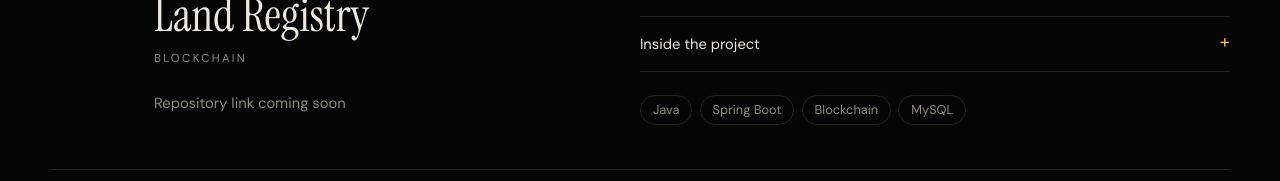
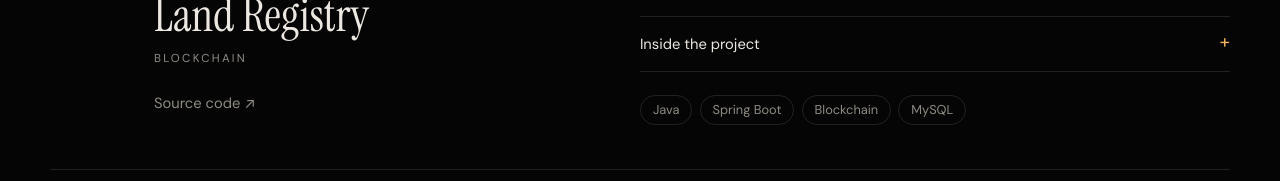
Before and after one commit to rushikesh028/portfolio-rj, a plain HTML site: page index.html in a window 1280 px wide. Shown: the part 2936-3117 px from the top of the page. Drawn offline with Linux system fonts and the light colour scheme.

Commit message:
Update index.html

```diff
--- a/index.html
+++ b/index.html
@@ -161,7 +161,7 @@
             <div>
               <h3>Blockchain-Based Secure Land Registry</h3>
               <p class="kind">Blockchain</p>
-              <p class="soon">Repository link coming soon</p>
+              <p class="soon"href= "https://github.com/rushikesh028/Blockchain-Based-Secured-Land-Registry" target="_blank" rel="noopener noreferrer">Source code ↗</p>
             </div>
             <div>
               <p class="copy">A project focused on improving the integrity and transparency of land ownership records using blockchain concepts.</p>
```
